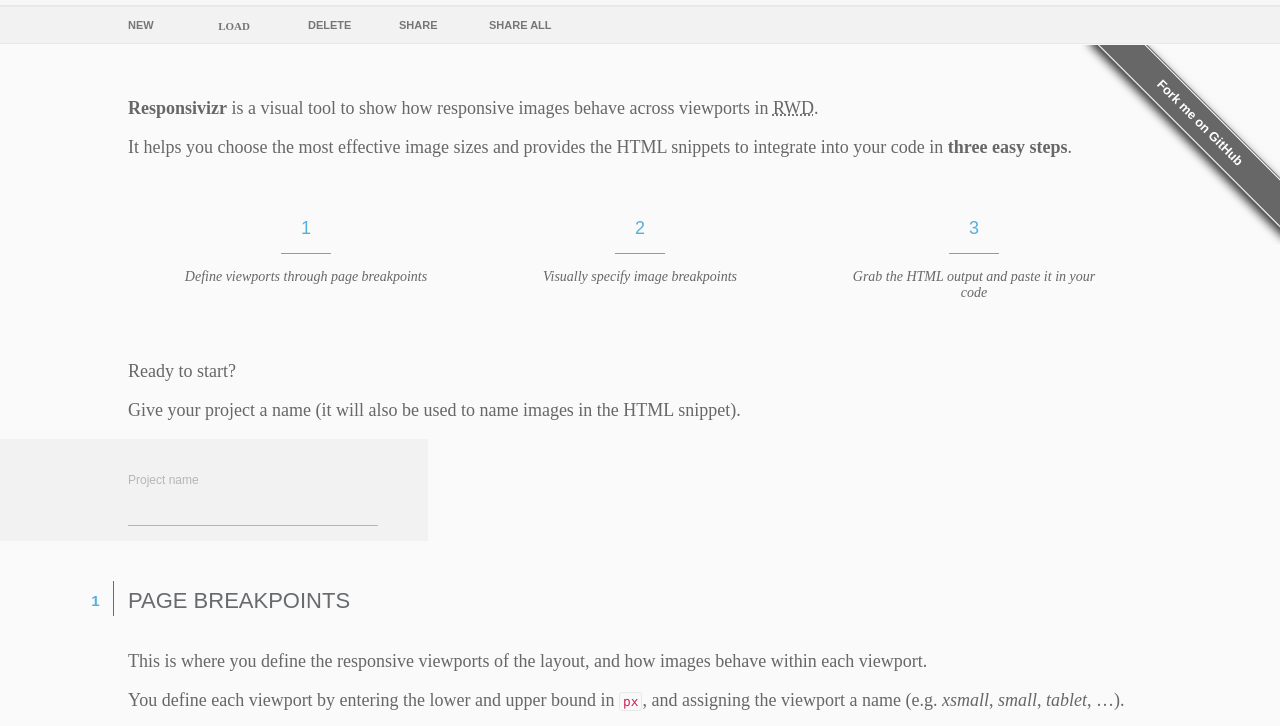
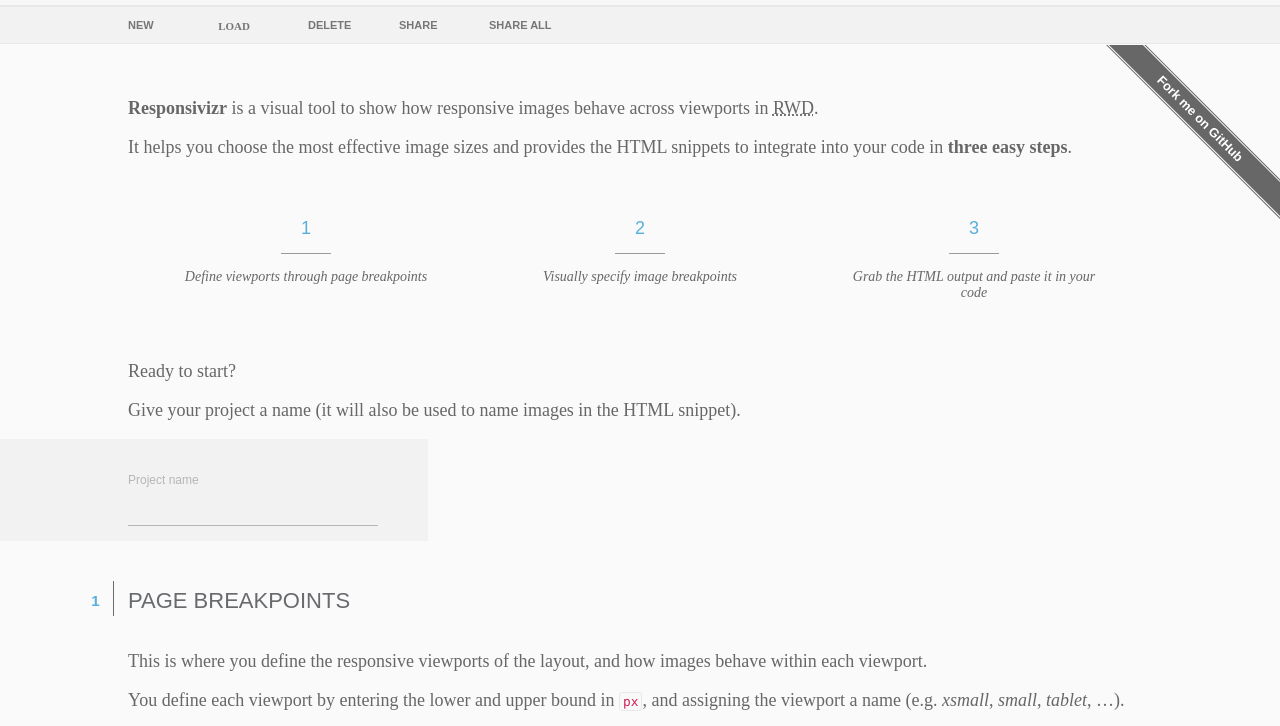
Before and after one commit to madebymodo/responsivizr, a website: page public/index.html in a window 1280 px wide. Shown: the part 70-796 px from the top of the page. Drawn offline with nearby package versions, Linux system fonts and the light colour scheme; files that its build step writes are made by us from their sources.

Commit message:
fixed github ribbon

```diff
--- a/public/index.html
+++ b/public/index.html
@@ -41,6 +41,7 @@
 	<meta name="twitter:image" content="/images/responsivizr.thumb.png">
 </head>
 <body>
+	<span id="forkongithub"><a href="https://github.com/madebymodo/responsivizr">Fork me on GitHub</a></span>
 	<header>
 		<div class="topheader">
 			<h1>
@@ -64,7 +65,6 @@
 			</nav>
 		</div>
 	</header>
-	<style>#forkongithub a{background:#676767;color:#fff;text-decoration:none;font-family:arial,sans-serif;text-align:center;font-weight:bold;padding:5px 40px;font-size:.8rem;line-height:1.6rem;position:relative;transition:0.5s;}#forkongithub a:hover{background:#58AFDB;color:#fff;}#forkongithub a::before,#forkongithub a::after{content:"";width:100%;display:block;position:absolute;top:1px;left:0;height:1px;background:#fff;}#forkongithub a::after{bottom:1px;top:auto;}@media screen and (min-width:800px){#forkongithub{position:absolute;display:block;top:115px;right:0;width:200px;overflow:hidden;height:200px;}#forkongithub a{width:200px;position:absolute;top:60px;right:-60px;transform:rotate(45deg);-webkit-transform:rotate(45deg);-ms-transform:rotate(45deg);-moz-transform:rotate(45deg);-o-transform:rotate(45deg);box-shadow:4px 4px 10px rgba(0,0,0,0.8);}}</style><span id="forkongithub"><a href="https://github.com/madebymodo/responsivizr">Fork me on GitHub</a></span>
 	<section class="mobile">
 		<p>Surprised that <strong>responsivizr.com</strong> is not responsive?</p> <p>This tool aids in choosing responsive images by showing how they vary in sizes and behave across viewports. It does it on a long graph that is best suited for large displays.</p> <p>Additionally, we currently employ a canvas-based non-touch input method for choosing image breakpoints that would be difficult to make available on mobile or touch devices.</p>
 	</section>
--- /dev/null
+++ b/source/scss/_forkongithub.scss
@@ -0,0 +1,70 @@
+#forkongithub {
+
+}
+
+#forkongithub a {
+	display: block;
+	background: #DEDEDE;
+	color: #7B7B7B;
+	text-decoration: none;
+	font-family: arial,sans-serif;
+	text-align: right;
+	font-weight: bold;
+	padding: 9px 40px 5px;
+	font-size: .8rem;
+	line-height: 1.1rem;
+	position: relative;
+	transition: 0.5s;
+
+	&:hover {
+		background: #58AFDB;
+		color: #fff;
+	}
+
+}
+
+@media screen and (min-width: 960px){
+	#forkongithub {
+		position: absolute;
+		display: block;
+		top: 115px;
+		right: 0;
+		width: 200px;
+		overflow: hidden;
+		height: 200px;
+	}
+
+	#forkongithub a {
+		background: #676767;
+		color: #fff;
+		width: 200px;
+		position: absolute;
+		top: 60px;
+		right: -60px;
+		padding: 5px 40px;
+		text-align: center;
+		-webkit-transform: rotate(45deg);
+		-ms-transform: rotate(45deg);
+		-moz-transform: rotate(45deg);
+		-o-transform: rotate(45deg);
+		transform: rotate(45deg);
+		// box-shadow: 4px 4px 10px rgba(0, 0, 0, 0.8);
+
+		&:before,
+		&:after {
+			content: "";
+			width: 100%;
+			display: block;
+			position: absolute;
+			top: 1px;
+			left: 0;
+			height: 1px;
+			background: #fff;
+		}
+
+		&:after {
+			bottom: 1px;
+			top: auto;
+		}
+	}
+}
--- a/source/scss/responsivizr.scss
+++ b/source/scss/responsivizr.scss
@@ -10,3 +10,4 @@
 @import 'footer';
 @import 'tour';
 @import 'mobile';
+@import 'forkongithub';
```
